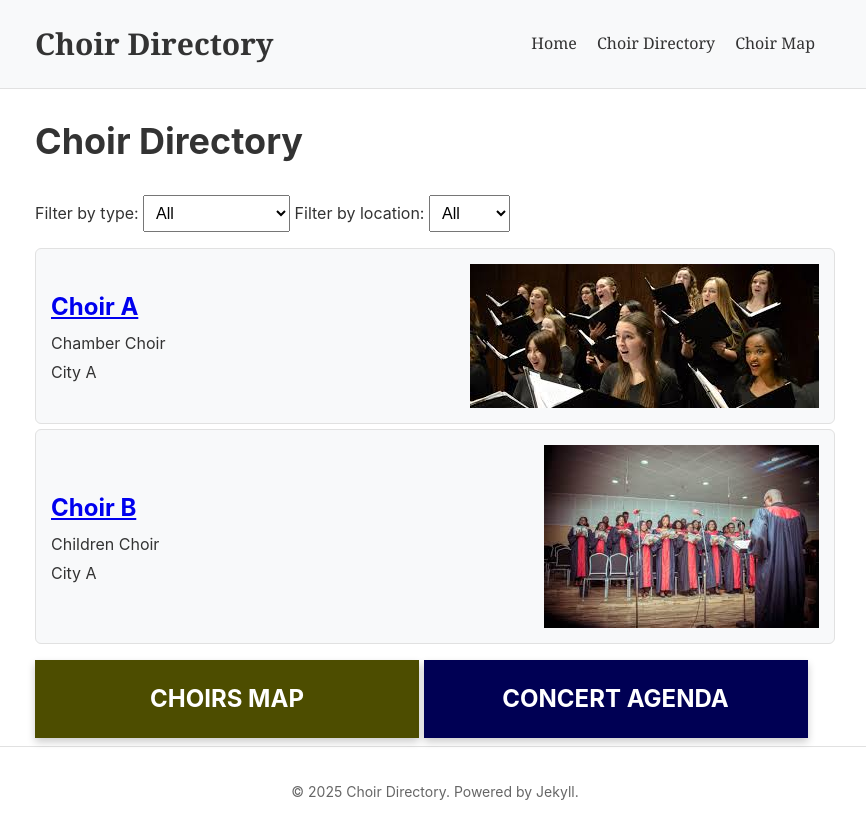
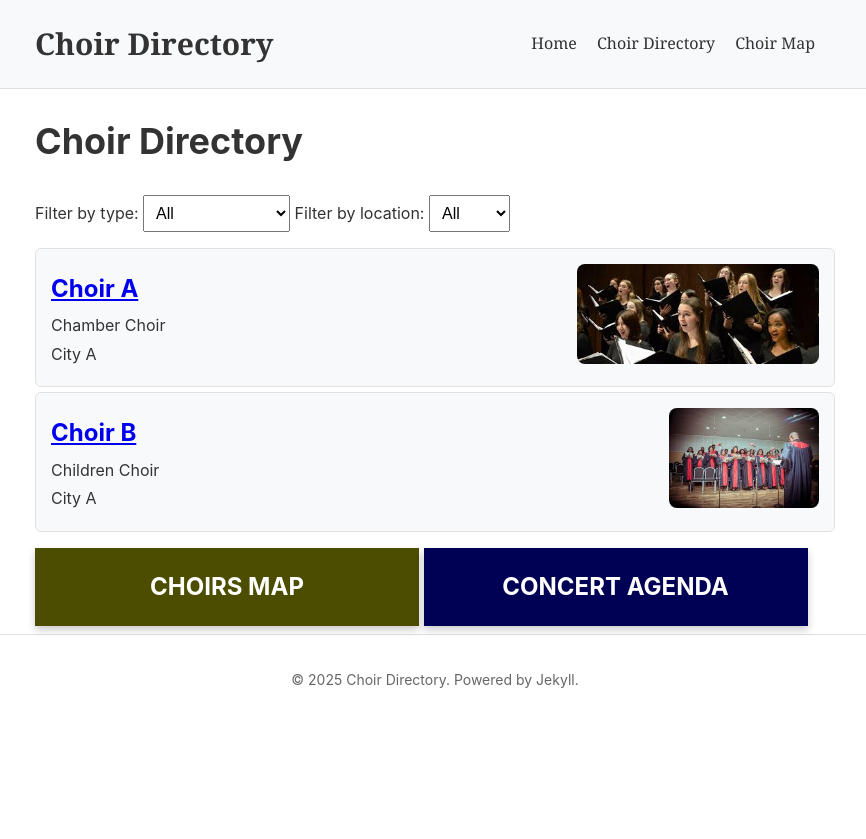
Before and after one commit to jllobera/choir-directory, a Jekyll site: the page built from directory.html, in a window 1280 px wide. Shown: the top 839 px of the page, without its empty margins (205-1071 px from the left). Built offline with Jekyll 4.4.1, drawn with Linux system fonts in a browser that asks for light colours; a script that is not in the unit is left out.

Commit message:
Update directory.html
Go back.

```diff
--- a/directory.html
+++ b/directory.html
@@ -33,7 +33,9 @@ title: Choir Directory
         <p>{{ choir.location }}</p>
       </div>
       {% if choir.coverimage %}
-        <img class="choir-image" src="{{ choir.coverimage | relative_url }}" alt="{{ choir.name }} cover image">
+        <div class="choir-image">
+          <img src="{{ choir.coverimage | relative_url }}" alt="Cover image for {{ choir.name }}">
+        </div>
       {% endif %}
     </li>
   {% endfor %}
```
